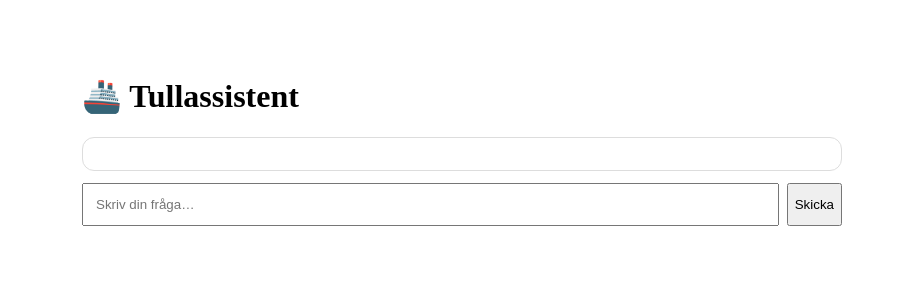
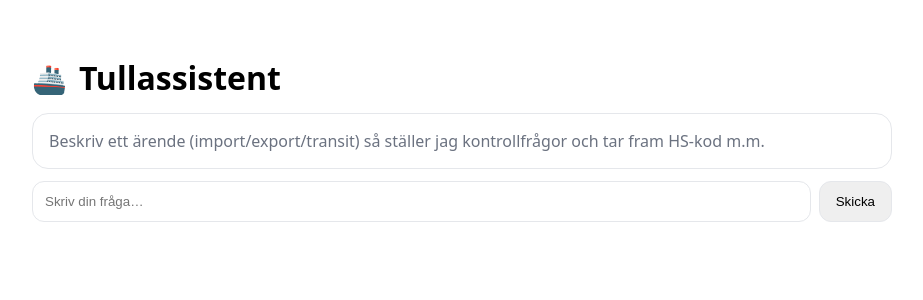
Before and after one commit to Reddzaa/Tullassistent, a Next.js app: page / in a window 1280 px wide. Shown: the top 300 px of the page, without its empty margins (178-1101 px from the left). Built offline with nearby package versions, Linux system fonts and the light colour scheme.

Commit message:
Update page.js

```diff
--- a/app/page.js
+++ b/app/page.js
@@ -1,6 +1,78 @@
 "use client";
 
-import { useEffect, useRef, useState } from "react";
+import { useEffect, useMemo, useRef, useState } from "react";
+
+function SectionCard({ title, children }) {
+  return (
+    <section
+      style={{
+        border: "1px solid #e5e7eb",
+        borderRadius: 14,
+        padding: 14,
+        background: "white"
+      }}
+    >
+      <div style={{ fontWeight: 800, marginBottom: 10 }}>{title}</div>
+      {children}
+    </section>
+  );
+}
+
+function Bullets({ items }) {
+  if (!Array.isArray(items) || items.length === 0) return <div>—</div>;
+  return (
+    <ul style={{ margin: 0, paddingLeft: 18, display: "grid", gap: 6 }}>
+      {items.map((x, i) => (
+        <li key={i} style={{ lineHeight: 1.35 }}>
+          {x}
+        </li>
+      ))}
+    </ul>
+  );
+}
+
+function CopyBox({ text }) {
+  const [copied, setCopied] = useState(false);
+
+  async function copy() {
+    try {
+      await navigator.clipboard.writeText(text || "");
+      setCopied(true);
+      setTimeout(() => setCopied(false), 1200);
+    } catch {}
+  }
+
+  return (
+    <div>
+      <div
+        style={{
+          border: "1px solid #e5e7eb",
+          borderRadius: 12,
+          padding: 12,
+          background: "#f9fafb",
+          whiteSpace: "pre-wrap",
+          fontFamily: "ui-monospace, SFMono-Regular, Menlo, Monaco, Consolas, monospace",
+          fontSize: 13,
+          lineHeight: 1.45
+        }}
+      >
+        {text || "—"}
+      </div>
+      <button
+        onClick={copy}
+        style={{
+          marginTop: 8,
+          padding: "10px 12px",
+          borderRadius: 10,
+          border: "1px solid #e5e7eb",
+          cursor: "pointer"
+        }}
+      >
+        {copied ? "Kopierat ✅" : "Kopiera tulltext"}
+      </button>
+    </div>
+  );
+}
 
 export default function Home() {
   const [message, setMessage] = useState("");
@@ -10,14 +82,14 @@ export default function Home() {
 
   useEffect(() => {
     bottomRef.current?.scrollIntoView({ behavior: "smooth" });
-  }, [log]);
+  }, [log, loading]);
 
   async function send() {
-    if (!message.trim() || loading) return;
+    const text = message.trim();
+    if (!text || loading) return;
 
-    const text = message.trim();
+    setLog((l) => [...l, { role: "user", text }]);
     setMessage("");
-    setLog((l) => [...l, { role: "user", text }]);
     setLoading(true);
 
     try {
@@ -28,41 +100,102 @@ export default function Home() {
       });
 
       const data = await r.json();
-      if (!r.ok) throw new Error(data.error);
+      if (!r.ok) throw new Error(data?.error || "Något gick fel");
 
-      setLog((l) => [...l, { role: "assistant", text: data.reply }]);
+      if (!data?.reply || String(data.reply).trim().length === 0) {
+        throw new Error("Tomt svar från servern.");
+      }
+
+      setLog((l) => [...l, { role: "assistant", text: data.reply, structured: data.structured }]);
     } catch (e) {
-      setLog((l) => [
-        ...l,
-        { role: "assistant", text: "⚠️ Något gick fel." }
-      ]);
+      setLog((l) => [...l, { role: "assistant", text: `Fel: ${e.message}` }]);
     } finally {
       setLoading(false);
     }
   }
 
   return (
-    <main style={{ maxWidth: 760, margin: "40px auto", padding: 16 }}>
-      <h1>🚢 Tullassistent</h1>
+    <main style={{ maxWidth: 860, margin: "40px auto", padding: 16, fontFamily: "system-ui" }}>
+      <header style={{ display: "flex", alignItems: "center", gap: 12, marginBottom: 14 }}>
+        <div style={{ fontSize: 28 }}>🚢</div>
+        <h1 style={{ margin: 0 }}>Tullassistent</h1>
+      </header>
 
-      <div style={{ border: "1px solid #ddd", borderRadius: 12, padding: 16 }}>
-        {log.map((m, i) => (
+      <div style={{ border: "1px solid #e5e7eb", borderRadius: 16, padding: 16, background: "#fff" }}>
+        {log.length === 0 ? (
+          <p style={{ margin: 0, color: "#6b7280" }}>
+            Beskriv ett ärende (import/export/transit) så ställer jag kontrollfrågor och tar fram HS-kod m.m.
+          </p>
+        ) : (
+          log.map((m, i) => (
+            <div key={i} style={{ margin: "14px 0" }}>
+              <div style={{ fontWeight: 800, marginBottom: 8 }}>
+                {m.role === "user" ? "Du" : "Assistent"}
+              </div>
+
+              {m.role === "user" ? (
                 <div
-            key={i}
                   style={{
-              maxWidth: "80%",
-              margin: "12px 0",
-              marginLeft: m.role === "user" ? "auto" : 0,
+                    marginLeft: "auto",
+                    background: "#2563eb",
+                    color: "white",
                     padding: 12,
-              borderRadius: 12,
-              background: m.role === "user" ? "#0070f3" : "#f2f2f2",
-              color: m.role === "user" ? "white" : "black"
+                    borderRadius: 14,
+                    maxWidth: "85%",
+                    whiteSpace: "pre-wrap"
                   }}
                 >
                   {m.text}
                 </div>
-        ))}
-        {loading && <div>✍️ Assistenten skriver…</div>}
+              ) : m.structured ? (
+                <div style={{ display: "grid", gap: 12 }}>
+                  <SectionCard title="1) Saknas / kontrollfrågor">
+                    <Bullets items={m.structured.saknas_kontrollfragor} />
+                  </SectionCard>
+
+                  <SectionCard title="2) Typ av ärende">
+                    <Bullets items={m.structured.typ_av_arende} />
+                  </SectionCard>
+
+                  <SectionCard title="3) HS-kod">
+                    <Bullets items={m.structured.hs_kod} />
+                  </SectionCard>
+
+                  <SectionCard title="4) Andra obligatoriska uppgifter/koder">
+                    <Bullets items={m.structured.andra_uppgifter_koder} />
+                  </SectionCard>
+
+                  <SectionCard title="5) Kopierbar tulltext">
+                    <CopyBox text={m.structured.kopierbar_tulltext} />
+                  </SectionCard>
+
+                  <SectionCard title="6) Checklista">
+                    <Bullets items={m.structured.checklista} />
+                  </SectionCard>
+
+                  <SectionCard title="7) Viktigt att notera">
+                    <Bullets items={m.structured.viktigt_att_notera} />
+                  </SectionCard>
+                </div>
+              ) : (
+                // Fallback: om structured saknas, visa text ändå men med bättre spacing
+                <div
+                  style={{
+                    background: "#f3f4f6",
+                    padding: 12,
+                    borderRadius: 14,
+                    whiteSpace: "pre-wrap",
+                    lineHeight: 1.5
+                  }}
+                >
+                  {m.text}
+                </div>
+              )}
+            </div>
+          ))
+        )}
+
+        {loading && <div style={{ marginTop: 10, color: "#6b7280" }}>✍️ Assistenten skriver…</div>}
         <div ref={bottomRef} />
       </div>
 
@@ -71,11 +204,27 @@ export default function Home() {
           value={message}
           onChange={(e) => setMessage(e.target.value)}
           placeholder="Skriv din fråga…"
-          onKeyDown={(e) => e.key === "Enter" && send()}
-          style={{ flex: 1, padding: 12 }}
+          style={{
+            flex: 1,
+            padding: 12,
+            borderRadius: 12,
+            border: "1px solid #e5e7eb"
+          }}
+          onKeyDown={(e) => {
+            if (e.key === "Enter") send();
+          }}
         />
-        <button onClick={send} disabled={loading}>
-          Skicka
+        <button
+          onClick={send}
+          disabled={loading}
+          style={{
+            padding: "12px 16px",
+            borderRadius: 12,
+            border: "1px solid #e5e7eb",
+            cursor: "pointer"
+          }}
+        >
+          {loading ? "Skickar…" : "Skicka"}
         </button>
       </div>
     </main>
```
Lines whose indentation alone changed are shown as unchanged.
